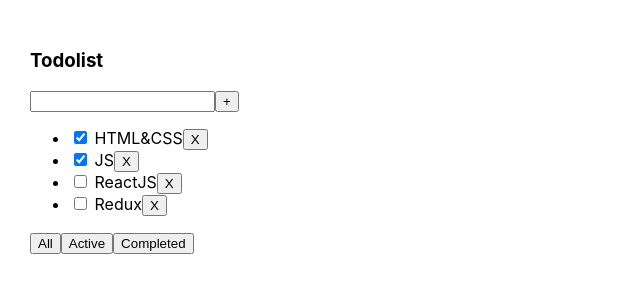
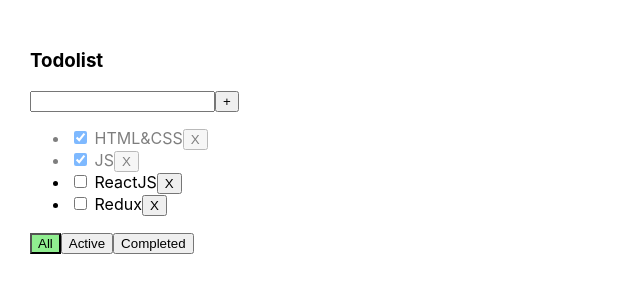
Before and after one commit to kdobrovolsky/lessonsTodolist, a React (Vite) app: page / in a window 1280 px wide. Shown: the top 300 px of the page, without its empty margins (0-640 px from the left). Built offline with nearby package versions, Linux system fonts and the light colour scheme.

Commit message:
Added change task status and error works and works style

```diff
--- a/src/App.tsx
+++ b/src/App.tsx
@@ -18,12 +18,16 @@ export const App = () =>{
     setTasks(prevTasks => prevTasks.filter(task => task.id !== taskId ) )
   }
 
-  let filteredTasks = tasks
-  if(filter === 'active'){
-    filteredTasks = tasks.filter(task => !task.isDone)
-  }
-  if(filter === 'completed'){
-    filteredTasks = tasks.filter(task => task.isDone)
+
+  const filterTasks = ():TaskType[] => {
+    let filteredTasks = tasks
+    switch(filter){
+      case 'active':
+        return filteredTasks = tasks.filter(task => !task.isDone)
+      case 'completed':
+       return filteredTasks = tasks.filter(task => task.isDone)
+       default: return tasks;
+    }
   }
 
   const changeFilter = (filter: FilterValues) => {
@@ -36,15 +40,20 @@ export const App = () =>{
    setTasks(newTasks)
   }
 
+  const changeTaskStatus = (taskId: string, isDone: boolean) => {
+    setTasks(prevTasks => prevTasks.map(task => task.id === taskId ? {...task,isDone}: task))
+  }
 
   return (
       <div className="app">
         <TodolistItem
         title='Todolist'
-         tasks={filteredTasks}
+        filter = {filter}
+         tasks={filterTasks()}
          deleteTasks = {deleteTasks}
          changeFilter= {changeFilter}
          createTasks = {createTasks}
+         changeTaskStatus = {changeTaskStatus}
          />
       </div>
   )
--- a/src/components/Button.tsx
+++ b/src/components/Button.tsx
@@ -1,10 +1,11 @@
 type ButtonPropsType = {
     title: string
     onClick?: ()=> void
+    className?: string
 }
 
-export const Button = ({title, onClick}:ButtonPropsType) => {
+export const Button = ({title, className,onClick}:ButtonPropsType) => {
   return (
-    <button onClick={onClick}>{title}</button>
+    <button className={className} onClick={onClick}>{title}</button>
   );
 };
--- a/src/components/TodolistItem.tsx
+++ b/src/components/TodolistItem.tsx
@@ -11,27 +11,39 @@ export type TaskType = {
 export type TodolistItemPropsType = {
     title: string
     tasks: TaskType[]
+    filter: FilterValues
     deleteTasks: (taskId: string) => void
     changeFilter: (changeFilter: FilterValues) => void
     createTasks: (title: string) => void
+    changeTaskStatus: (taskId: string, isDone: boolean) => void
 }
 
-export const TodolistItem = ({title, tasks,deleteTasks,changeFilter,createTasks}:TodolistItemPropsType) => {
-    const [taskTitle, newTaskTile] = useState('')
+export const TodolistItem = ({title,filter, tasks,deleteTasks,changeFilter,createTasks,changeTaskStatus}:TodolistItemPropsType) => {
+    const [taskTitle, setTaskTile] = useState('')
+    const [error, setError] = useState<null|string>(null)
 
     const changeTaskTitleHandler  = (e:ChangeEvent<HTMLInputElement>) => {
-       newTaskTile(e.currentTarget.value)
+        setTaskTile(e.currentTarget.value)
+        setError(null) // при введение чего-либо в инпут ошибка пропадает
     }
 
     const onClickButtonHandler = () => {
-        createTasks(taskTitle.trim())
-        newTaskTile('')
+
+        if(taskTitle !== ''){
+            createTasks(taskTitle.trim())
+            setTaskTile('')
+        }else{
+            setError('Title is required')
+        }
+
     }
 
     const createTaskOnEnterHandler  = (e: KeyboardEvent<HTMLInputElement>) => {
-        if(e.key === 'Enter'){
+        if(e.key === 'Enter' && taskTitle !== ''){
             createTasks(taskTitle.trim())
-            newTaskTile('')
+            setTaskTile('')
+        }else{
+            setError('Title is required')
         }
     }
 
@@ -39,8 +51,9 @@ export const TodolistItem = ({title, tasks,deleteTasks,changeFilter,createTasks}
       <div>
         <h3>{title}</h3>
         <div>
-          <input value={taskTitle} onChange={changeTaskTitleHandler} onKeyDown={createTaskOnEnterHandler }/>
+          <input className={error ? "error": ''} value={taskTitle} onChange={changeTaskTitleHandler} onKeyDown={createTaskOnEnterHandler } />
           <Button title={"+"} onClick={onClickButtonHandler}/>
+         <p className={error? 'error-message': ''}> {error}</p>
         </div>
         {tasks.length === 0
         ?(<p>No tasks</p>)
@@ -50,9 +63,14 @@ export const TodolistItem = ({title, tasks,deleteTasks,changeFilter,createTasks}
                 const deleteTasksHandler = () => {
                     deleteTasks(task.id)
                 }
+
+                const onChangeTaskStatusHandler = (e: ChangeEvent<HTMLInputElement>) => {
+                    const newStatusValue = e.currentTarget.checked
+                    changeTaskStatus(task.id, newStatusValue)
+                }
                 return(
-                    <li key={task.id}>
-                    <input type="checkbox" checked={task.isDone}/> <span>{task.title}</span>
+                    <li key={task.id} className={task.isDone? 'is-done': ''}>
+                    <input type="checkbox" checked={task.isDone} onChange={onChangeTaskStatusHandler}/> <span>{task.title}</span>
                     <Button title='X' onClick={deleteTasksHandler}/>
                   </li>
                 )
@@ -60,9 +78,9 @@ export const TodolistItem = ({title, tasks,deleteTasks,changeFilter,createTasks}
         </ul>
         )}
         <div>
-        <Button title={"All"} onClick={()=>changeFilter('all')}/>
-        <Button title={"Active"} onClick={()=>changeFilter('active')}/>
-        <Button title={"Completed"} onClick={()=>changeFilter('completed')}/>
+        <Button className={filter === 'all'? 'active-filter': '' } title={"All"} onClick={()=>changeFilter('all')}/>
+        <Button className={filter === 'active'? 'active-filter': '' } title={"Active"} onClick={()=>changeFilter('active')}/>
+        <Button className={filter === 'completed'? 'active-filter': '' } title={"Completed"} onClick={()=>changeFilter('completed')}/>
         </div>
       </div>
   )
```
